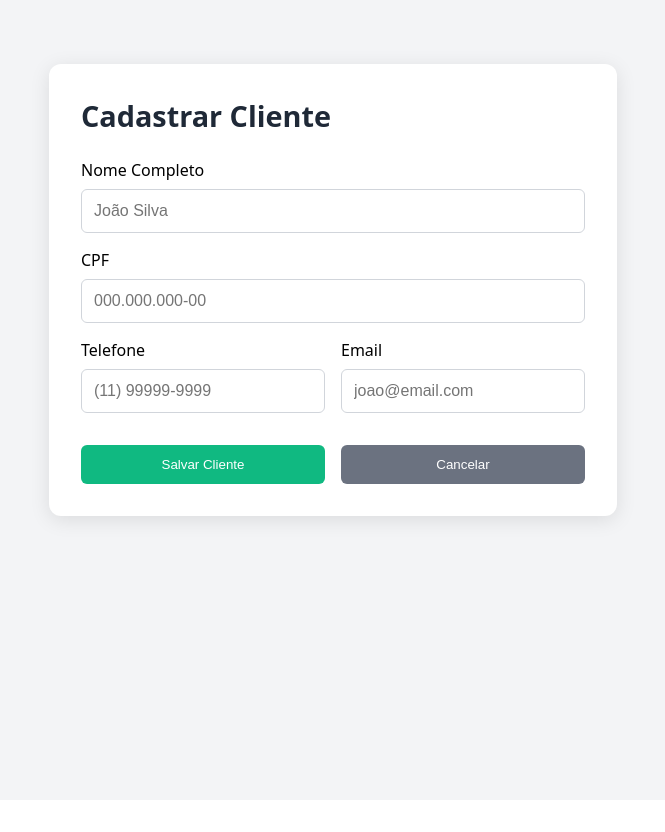
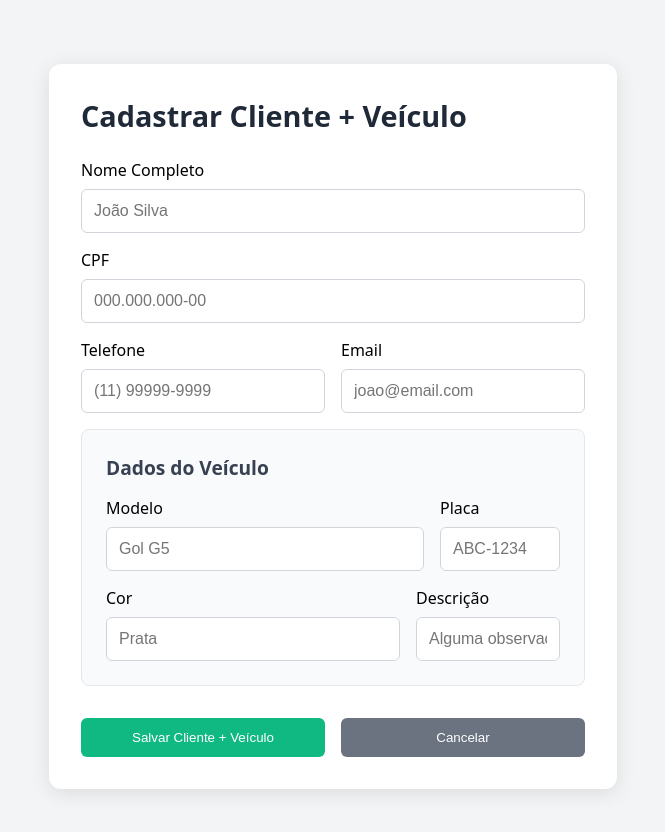
Before and after one commit to joaopedroangelico/Estrutura_Web_Modelo_CRUD, a React (Vite) app in the folder mecanica-frontend/: page /cadastro in a window 1280 px wide. Shown: the top 832 px of the page, without its empty margins (307-972 px from the left). Before the commit the page ends 800 px from the top, so only its background shows below. Built offline with nearby package versions, Linux system fonts and the light colour scheme.

Commit message:
Atualização das telas de Cadastro e Edição

```diff
--- a/mecanica-frontend/src/pages/CadastroClientes.jsx
+++ b/mecanica-frontend/src/pages/CadastroClientes.jsx
@@ -6,7 +6,11 @@ function CadastroClientes() {
         nome: '',
         cpf: '',
         telefone: '',
-        email: ''
+        email: '',
+        modelo: '',
+        placa: '',
+        cor: '',
+        descricao: ''
     })
     const navigate = useNavigate()
 
@@ -21,7 +25,7 @@ function CadastroClientes() {
         e.preventDefault()
         // Simula salvamento
         setTimeout(() => {
-            alert('Cliente cadastrado!')
+            alert('Cliente cadastrado com veículo!')
             navigate('/dashboard')
         }, 500)
     }
@@ -36,10 +40,11 @@ function CadastroClientes() {
                     boxShadow: '0 4px 20px rgba(0,0,0,0.1)'
                 }}>
                     <h1 style={{ fontSize: '1.8rem', fontWeight: 'bold', color: '#1f2937', marginBottom: '1.5rem' }}>
-                        Cadastrar Cliente
+                        Cadastrar Cliente + Veículo
                     </h1>
 
                     <form onSubmit={handleSubmit} style={{ display: 'flex', flexDirection: 'column', gap: '1rem' }}>
+                        {/* DADOS DO CLIENTE */}
                         <div>
                             <label style={{ display: 'block', marginBottom: '0.5rem', fontWeight: '500' }}>Nome Completo</label>
                             <input
@@ -112,6 +117,93 @@ function CadastroClientes() {
                             </div>
                         </div>
 
+                        {/* DADOS DO VEÍCULO */}
+                        <div style={{
+                            background: '#f9fafb',
+                            padding: '1.5rem',
+                            borderRadius: '8px',
+                            border: '1px solid #e5e7eb'
+                        }}>
+                            <h3 style={{
+                                margin: '0 0 1rem 0',
+                                fontSize: '1.2rem',
+                                fontWeight: '600',
+                                color: '#374151'
+                            }}>
+                                Dados do Veículo
+                            </h3>
+
+                            <div style={{ display: 'flex', flexWrap: 'wrap', gap: '1rem' }}>
+                                <div style={{ flex: '1 1 200px' }}>
+                                    <label style={{ display: 'block', marginBottom: '0.5rem', fontWeight: '500' }}>Modelo</label>
+                                    <input
+                                        name="modelo"
+                                        value={formData.modelo}
+                                        onChange={handleChange}
+                                        placeholder="Gol G5"
+                                        style={{
+                                            width: '100%',
+                                            padding: '12px',
+                                            border: '1px solid #d1d5db',
+                                            borderRadius: '6px',
+                                            fontSize: '1rem'
+                                        }}
+                                    />
+                                </div>
+
+                                <div style={{ flex: '0 0 120px' }}>
+                                    <label style={{ display: 'block', marginBottom: '0.5rem', fontWeight: '500' }}>Placa</label>
+                                    <input
+                                        name="placa"
+                                        value={formData.placa}
+                                        onChange={handleChange}
+                                        placeholder="ABC-1234"
+                                        style={{
+                                            width: '100%',
+                                            padding: '12px',
+                                            border: '1px solid #d1d5db',
+                                            borderRadius: '6px',
+                                            fontSize: '1rem'
+                                        }}
+                                    />
+                                </div>
+
+                                <div style={{ flex: '1 1 150px' }}>
+                                    <label style={{ display: 'block', marginBottom: '0.5rem', fontWeight: '500' }}>Cor</label>
+                                    <input
+                                        name="cor"
+                                        value={formData.cor}
+                                        onChange={handleChange}
+                                        placeholder="Prata"
+                                        style={{
+                                            width: '100%',
+                                            padding: '12px',
+                                            border: '1px solid #d1d5db',
+                                            borderRadius: '6px',
+                                            fontSize: '1rem'
+                                        }}
+                                    />
+                                </div>
+
+                                <div style={{ flex: 1 }}>
+                                    <label style={{ display: 'block', marginBottom: '0.5rem', fontWeight: '500' }}>Descrição</label>
+                                    <input
+                                        name="descricao"
+                                        value={formData.descricao}
+                                        onChange={handleChange}
+                                        placeholder="Alguma observação especial..."
+                                        style={{
+                                            width: '100%',
+                                            padding: '12px',
+                                            border: '1px solid #d1d5db',
+                                            borderRadius: '6px',
+                                            fontSize: '1rem'
+                                        }}
+                                    />
+                                </div>
+                            </div>
+                        </div>
+
                         <div style={{ display: 'flex', gap: '1rem', marginTop: '1rem' }}>
                             <button
                                 type="submit"
@@ -126,7 +218,7 @@ function CadastroClientes() {
                                     cursor: 'pointer'
                                 }}
                             >
-                                Salvar Cliente
+                                Salvar Cliente + Veículo
                             </button>
                             <button
                                 type="button"
--- a/mecanica-frontend/src/pages/EditarCliente.jsx
+++ b/mecanica-frontend/src/pages/EditarCliente.jsx
@@ -9,7 +9,11 @@ function EditarCliente() {
     nome: '',
     cpf: '',
     telefone: '',
-    email: ''
+    email: '',
+    modelo: '',
+    placa: '',
+    cor: '',
+    descricao: ''
   })
   const [loading, setLoading] = useState(true)
 
@@ -19,7 +23,11 @@ function EditarCliente() {
         nome: 'João Silva',
         cpf: '123.456.789-00',
         telefone: '(11) 99999-9999',
-        email: 'joao@email.com'
+        email: 'joao@email.com',
+        modelo: 'Gol G5',
+        placa: 'ABC-1234',
+        cor: 'Prata',
+        descricao: 'Veículo em bom estado geral'
       })
       setLoading(false)
     }, 500)
@@ -35,7 +43,7 @@ function EditarCliente() {
   const handleSubmit = (e) => {
     e.preventDefault()
     setTimeout(() => {
-      alert('Cliente atualizado!')
+      alert('Cliente e veículo atualizados!')
       navigate('/dashboard')
     }, 500)
   }
@@ -58,6 +66,7 @@ function EditarCliente() {
           </h1>
 
           <form onSubmit={handleSubmit} style={{ display: 'flex', flexDirection: 'column', gap: '1rem' }}>
+            {/* DADOS DO CLIENTE */}
             <div>
               <label style={{ display: 'block', marginBottom: '0.5rem', fontWeight: '500' }}>Nome Completo</label>
               <input
@@ -126,6 +135,93 @@ function EditarCliente() {
               </div>
             </div>
 
+            {/* DADOS DO VEÍCULO */}
+            <div style={{
+              background: '#f9fafb',
+              padding: '1.5rem',
+              borderRadius: '8px',
+              border: '1px solid #e5e7eb'
+            }}>
+              <h3 style={{
+                margin: '0 0 1rem 0',
+                fontSize: '1.2rem',
+                fontWeight: '600',
+                color: '#374151'
+              }}>
+                Dados do Veículo
+              </h3>
+
+              <div style={{ display: 'flex', flexWrap: 'wrap', gap: '1rem' }}>
+                <div style={{ flex: '1 1 200px' }}>
+                  <label style={{ display: 'block', marginBottom: '0.5rem', fontWeight: '500' }}>Modelo</label>
+                  <input
+                    name="modelo"
+                    value={formData.modelo}
+                    onChange={handleChange}
+                    placeholder="Gol G5"
+                    style={{
+                      width: '100%',
+                      padding: '12px',
+                      border: '1px solid #d1d5db',
+                      borderRadius: '6px',
+                      fontSize: '1rem'
+                    }}
+                  />
+                </div>
+
+                <div style={{ flex: '0 0 120px' }}>
+                  <label style={{ display: 'block', marginBottom: '0.5rem', fontWeight: '500' }}>Placa</label>
+                  <input
+                    name="placa"
+                    value={formData.placa}
+                    onChange={handleChange}
+                    placeholder="ABC-1234"
+                    style={{
+                      width: '100%',
+                      padding: '12px',
+                      border: '1px solid #d1d5db',
+                      borderRadius: '6px',
+                      fontSize: '1rem'
+                    }}
+                  />
+                </div>
+
+                <div style={{ flex: '1 1 150px' }}>
+                  <label style={{ display: 'block', marginBottom: '0.5rem', fontWeight: '500' }}>Cor</label>
+                  <input
+                    name="cor"
+                    value={formData.cor}
+                    onChange={handleChange}
+                    placeholder="Prata"
+                    style={{
+                      width: '100%',
+                      padding: '12px',
+                      border: '1px solid #d1d5db',
+                      borderRadius: '6px',
+                      fontSize: '1rem'
+                    }}
+                  />
+                </div>
+
+                <div style={{ flex: 1 }}>
+                  <label style={{ display: 'block', marginBottom: '0.5rem', fontWeight: '500' }}>Descrição</label>
+                  <input
+                    name="descricao"
+                    value={formData.descricao}
+                    onChange={handleChange}
+                    placeholder="Alguma observação especial..."
+                    style={{
+                      width: '100%',
+                      padding: '12px',
+                      border: '1px solid #d1d5db',
+                      borderRadius: '6px',
+                      fontSize: '1rem'
+                    }}
+                  />
+                </div>
+              </div>
+            </div>
+
             <div style={{ display: 'flex', gap: '1rem', marginTop: '1rem' }}>
               <button
                 type="submit"
@@ -140,7 +236,7 @@ function EditarCliente() {
                   cursor: 'pointer'
                 }}
               >
-                Atualizar Cliente
+                Atualizar Cliente + Veículo
               </button>
               <button
                 type="button"
```
